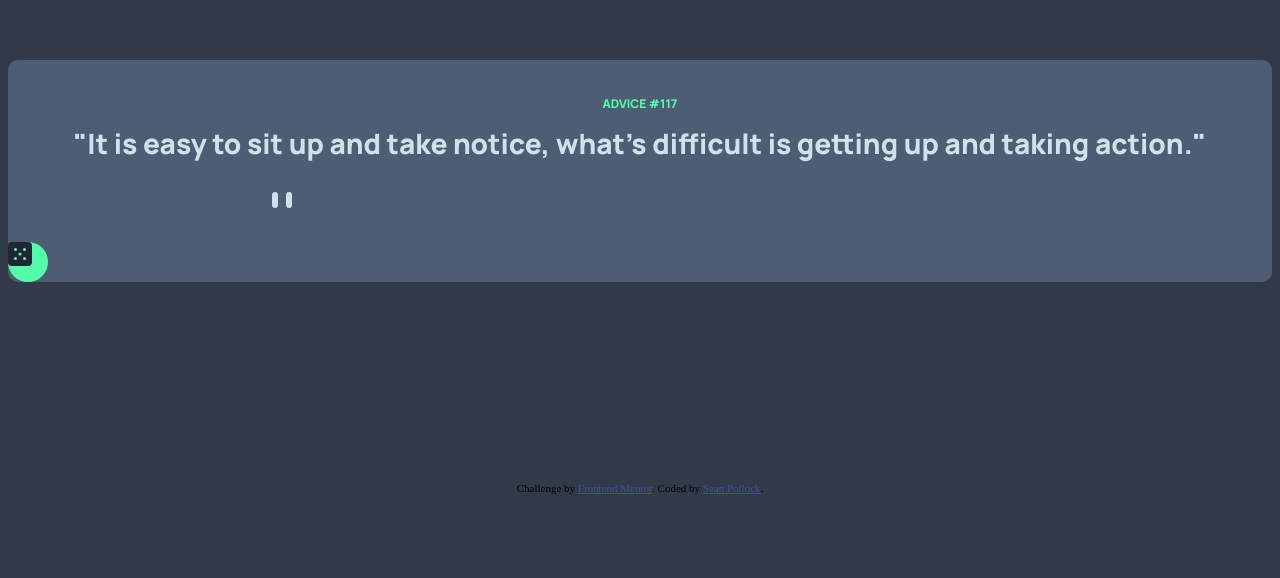
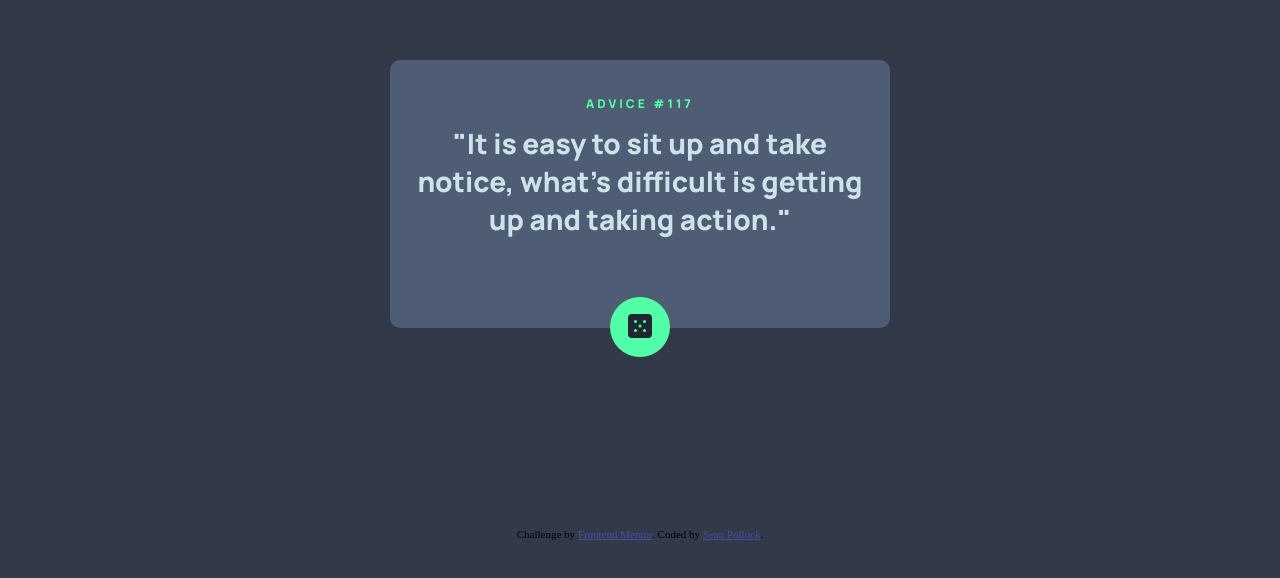
Before and after one commit to seanpollock279/adviceGenerator, a plain HTML site: page index.html in a window 1280 px wide. Shown: the part 140-718 px from the top of the page. Drawn offline with Linux system fonts and the light colour scheme.

Commit message:
desktop design pretty much done

```diff
--- a/style.css
+++ b/style.css
@@ -6,6 +6,22 @@
     }
 
 }
+@media only screen and (max-with: 1440px) {
+    .adviceContainer {
+        width: 300px;
+    }
+
+    .adviceNum {
+        letter-spacing: 10px;
+    }
+
+    .adviceQuote {
+        width: 90%;
+    }
+
+}
+
+
 
 body {
     background-color: hsl(217, 19%, 24%);
@@ -14,8 +30,8 @@ body {
 .adviceContainer {
     background-color: hsl(217, 19%, 38%);
     border-radius: 10px;
-    width: 100%;
     margin: 200px auto;
+    width: 500px;
 }
 
 .adviceNum {
@@ -25,6 +41,7 @@ body {
     font-size: 12px;
     text-align: center;
     padding-top: 35px;
+    letter-spacing: 3px;
 }
 
 .adviceQuote {
@@ -34,17 +51,28 @@ body {
     font-size: 28px;
     margin: 0 auto;
     padding-bottom: 30px;
+    width: 90%;
 }
 
 .divider {
+    display: none;
     margin: 0 auto;
     padding-bottom: 30px;
     padding-left: 10%
 }
 
 .button {
-    border-radius: 25px;
+    display: block;
+    border-radius: 30px;
     background-color: hsl(150, 100%, 66%);
-    width: 40px;
-    height: 40px;
+    width: 60px;
+    height: 60px;
+    text-align: center;
+    margin: 0 auto;
+    position: relative;
+    top: 29px;
 }
+
+.square {
+    margin-top: 17px;
+}
```
